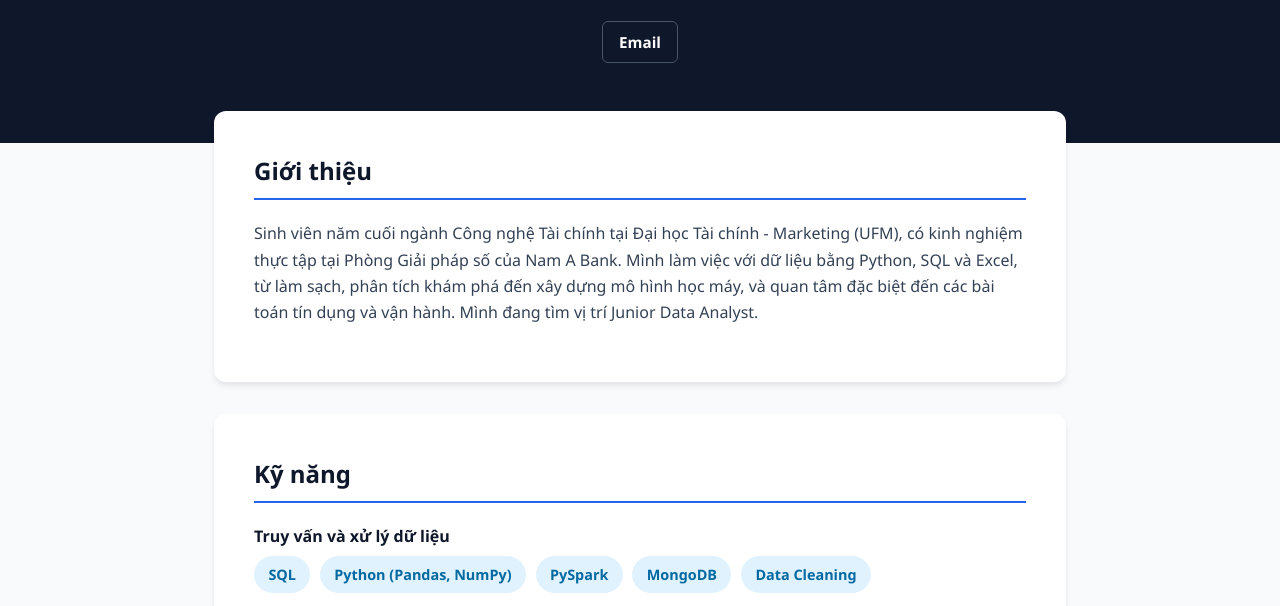
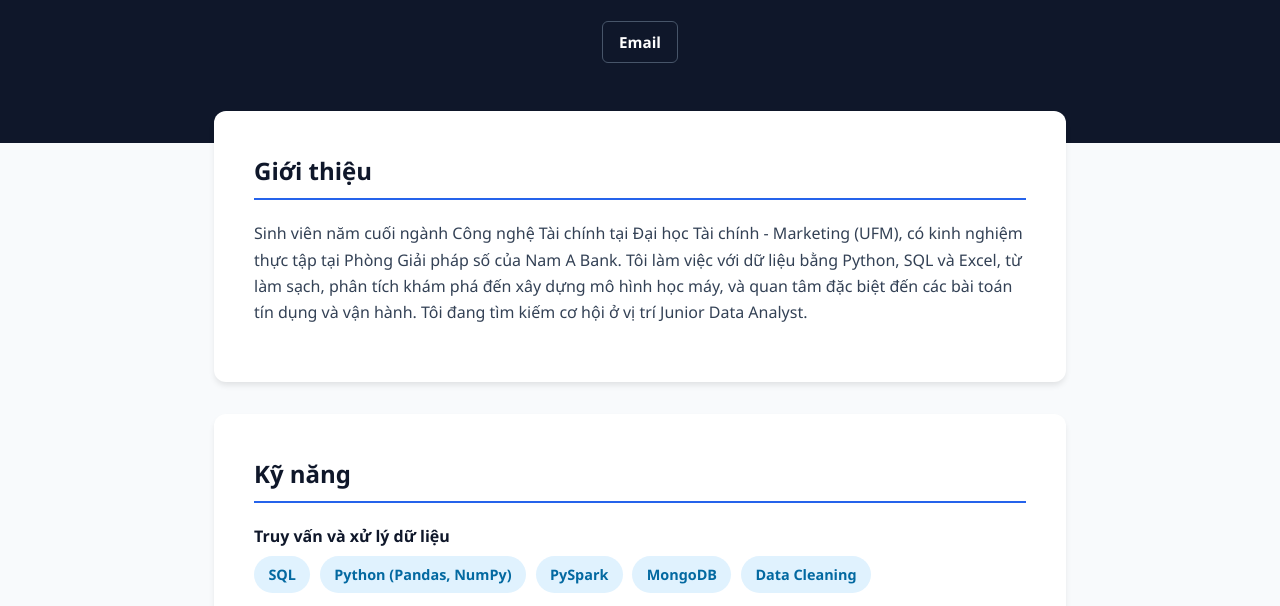
Before and after one commit to thuvo0504-bot/thuvo0504-bot.github.io, a plain HTML site: page index.html in a window 1280 px wide. Shown: the part 171-777 px from the top of the page. Drawn offline with Linux system fonts and the light colour scheme.

Commit message:
Update index.html

```diff
--- a/index.html
+++ b/index.html
@@ -129,7 +129,7 @@
 
         <section id="about">
             <h2>Giới thiệu</h2>
-            <p>Sinh viên năm cuối ngành Công nghệ Tài chính tại Đại học Tài chính - Marketing (UFM), có kinh nghiệm thực tập tại Phòng Giải pháp số của Nam A Bank. Mình làm việc với dữ liệu bằng Python, SQL và Excel, từ làm sạch, phân tích khám phá đến xây dựng mô hình học máy, và quan tâm đặc biệt đến các bài toán tín dụng và vận hành. Mình đang tìm vị trí Junior Data Analyst.</p>
+            <p>Sinh viên năm cuối ngành Công nghệ Tài chính tại Đại học Tài chính - Marketing (UFM), có kinh nghiệm thực tập tại Phòng Giải pháp số của Nam A Bank. Tôi làm việc với dữ liệu bằng Python, SQL và Excel, từ làm sạch, phân tích khám phá đến xây dựng mô hình học máy, và quan tâm đặc biệt đến các bài toán tín dụng và vận hành. Tôi đang tìm kiếm cơ hội ở vị trí Junior Data Analyst.</p>
         </section>
 
         <section id="skills">
```
